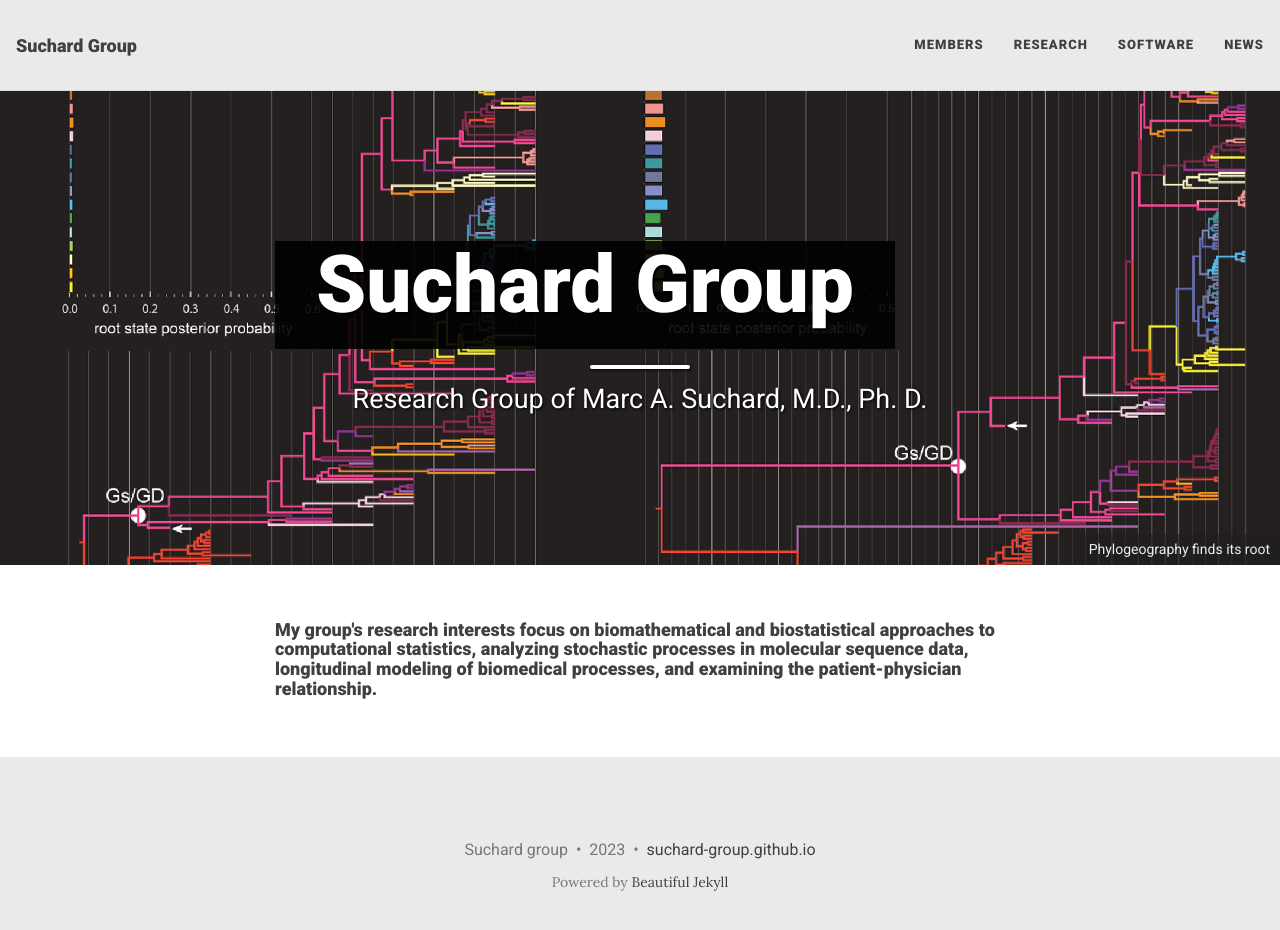
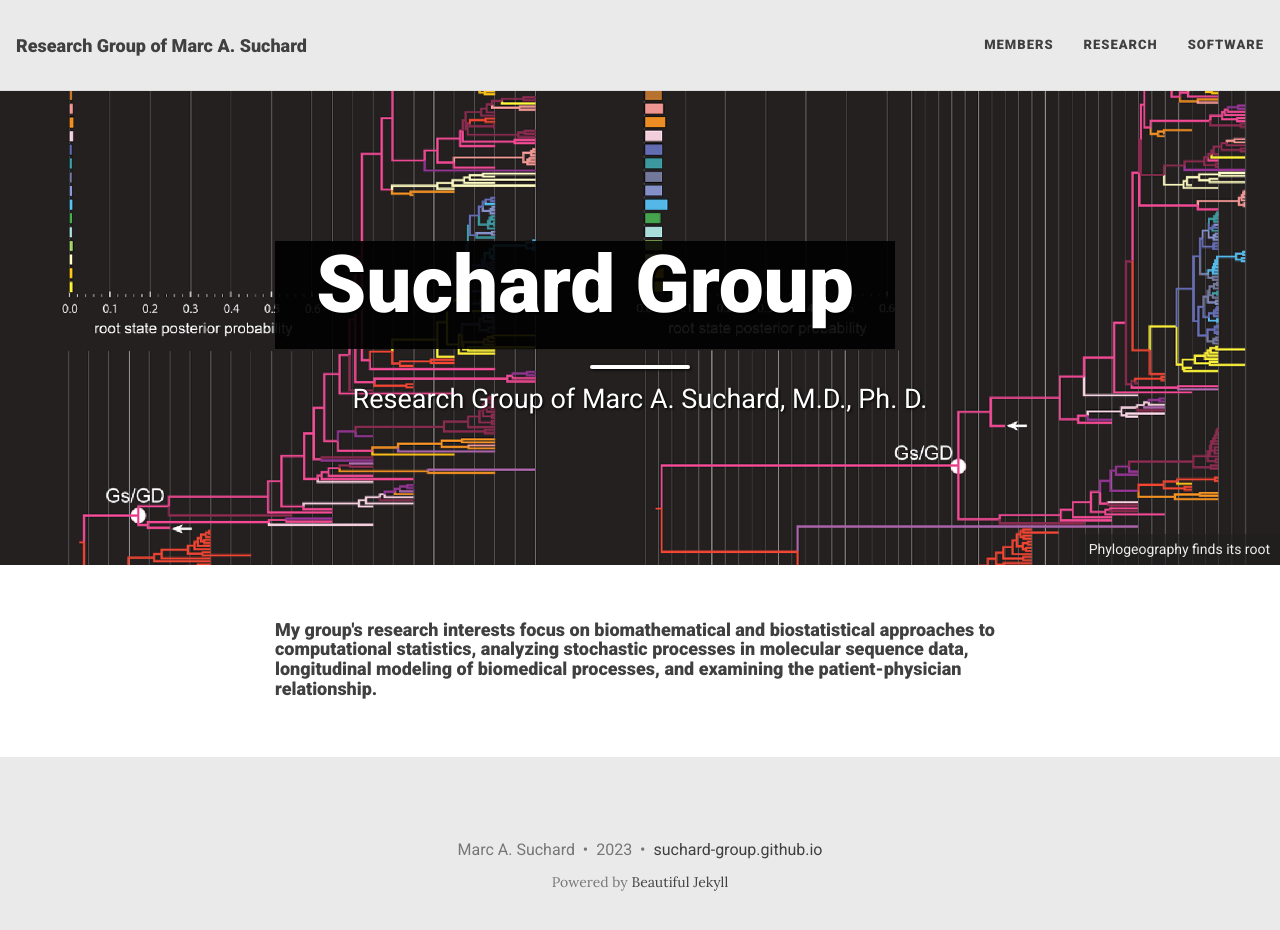
Before and after one commit to suchard-group/suchard-group.github.io, a Jekyll site: the page built from index.html, in a window 1280 px wide and 943 px high. Shown: the top 930 px of the window. Built offline with Jekyll 4.4.1, drawn with Linux system fonts in a browser that asks for light colours; nearby versions of some CDN libraries; the list of posts is cut into pages by our own code.

Commit message:
Remove the `News` tab

```diff
--- a/_config.yml
+++ b/_config.yml
@@ -10,10 +10,10 @@
 ############################
 
 # Name of website
-title: Suchard Group
+title: Research Group of Marc A. Suchard
 
 # Your name to show in the footer
-author: Suchard group
+author: Marc A. Suchard
 
 ###############################################
 # --- List of links in the navigation bar --- #
@@ -23,7 +23,6 @@
   Members: "members"
   Research: "research"
   Software: "software"
-  News: "news"
 
 ################
 # --- Logo --- #
```
